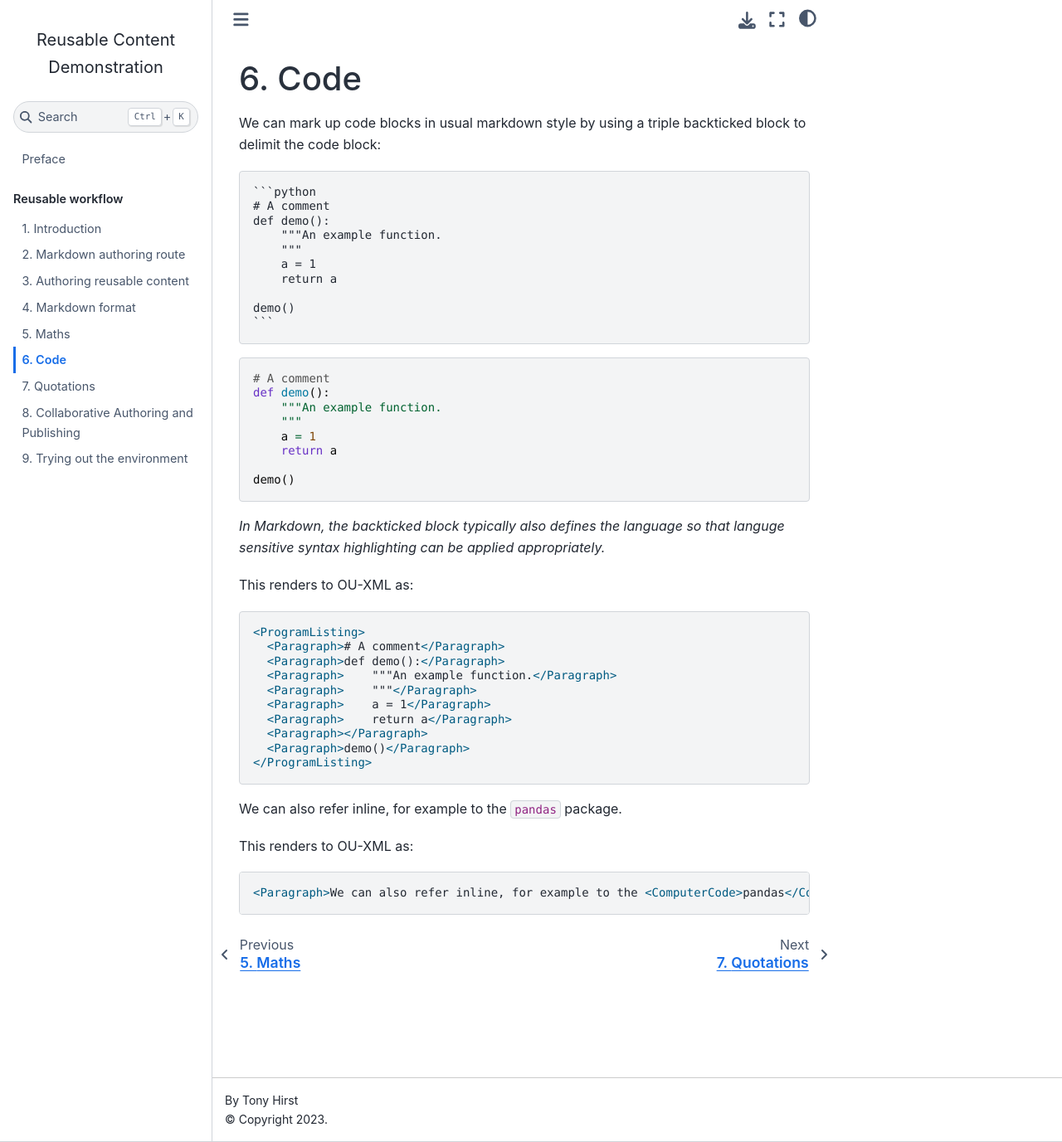
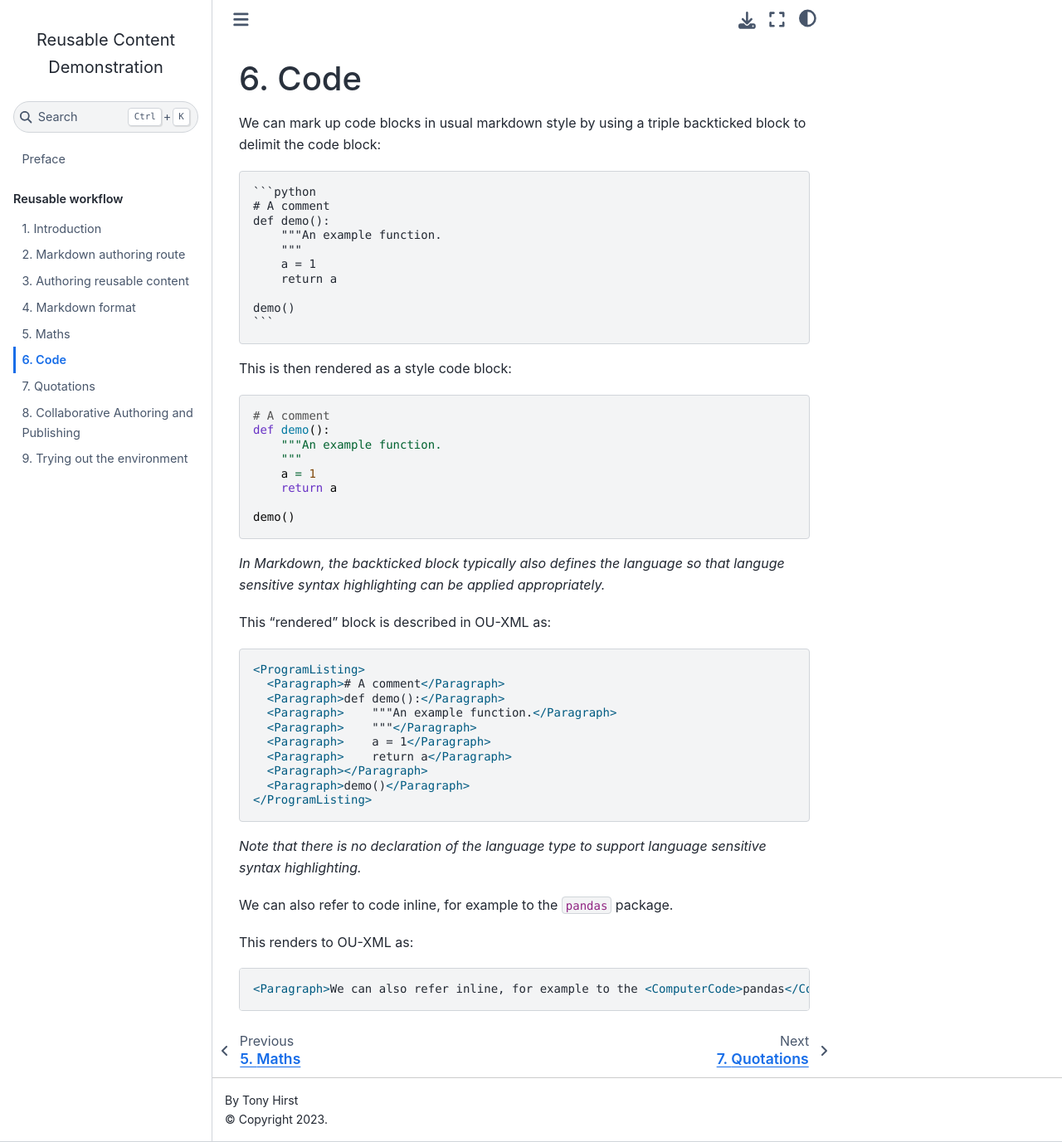
Before and after one commit to OpenComputingLab/reusable-content-example, a Jupyter Book: the page built from code.md, in a window 1280 px wide and 1377 px high. Shown: the whole window at 83% size. Built offline with Jupyter Book 1.0.4 settings and Sphinx 7.4.7 and the Sphinx Book theme 1.1.4, drawn with Linux system fonts in a browser that asks for light colours.

Commit message:
Update code.md

`````diff
--- a/code.md
+++ b/code.md
@@ -15,6 +15,8 @@ demo()
 ```
 ````
 
+This is then rendered as a style code block:
+
 ```python
 # A comment
 def demo():
@@ -28,7 +30,7 @@ demo()
 
 *In Markdown, the backticked block typically also defines the language so that languge sensitive syntax highlighting can be applied appropriately.*
 
-This renders to OU-XML as:
+This "rendered" block is described in OU-XML as:
 
 ```xml
 <ProgramListing>
@@ -43,7 +45,9 @@ This renders to OU-XML as:
 </ProgramListing>
 ```
 
-We can also refer inline, for example to the `pandas` package.
+*Note that there is no declaration of the language type to support language sensitive syntax highlighting.*
+
+We can also refer to code inline, for example to the `pandas` package.
 
 This renders to OU-XML as:
 
`````
